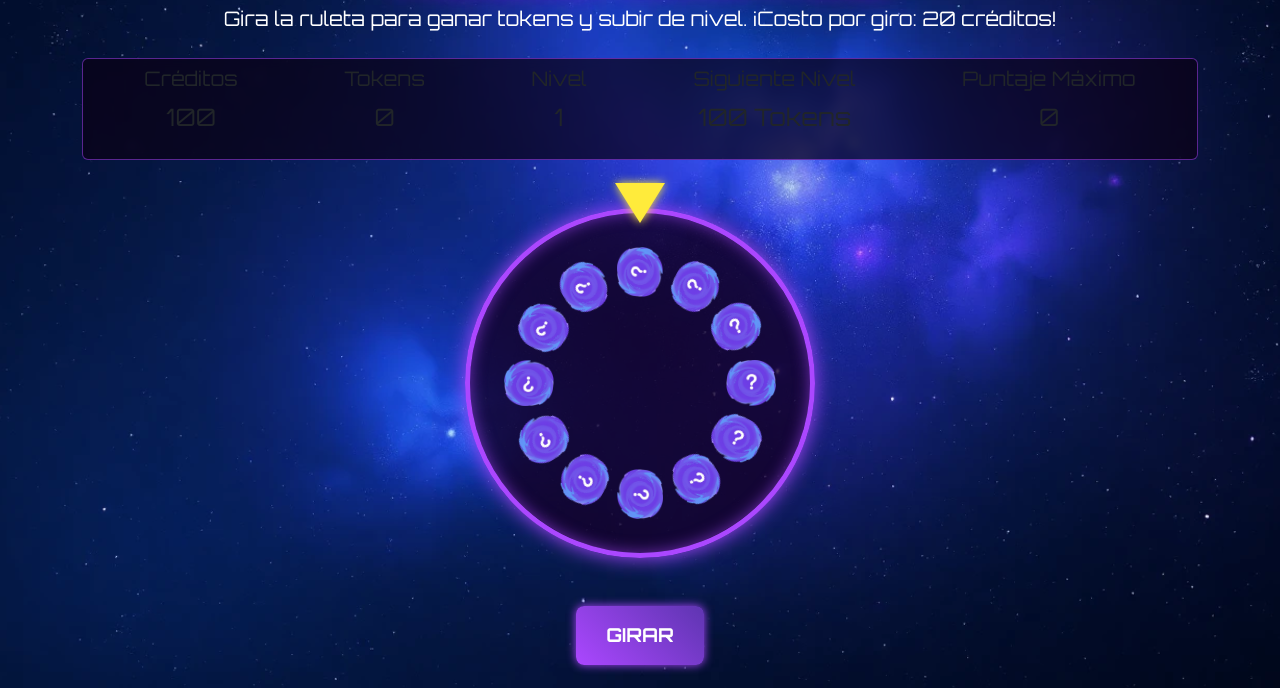
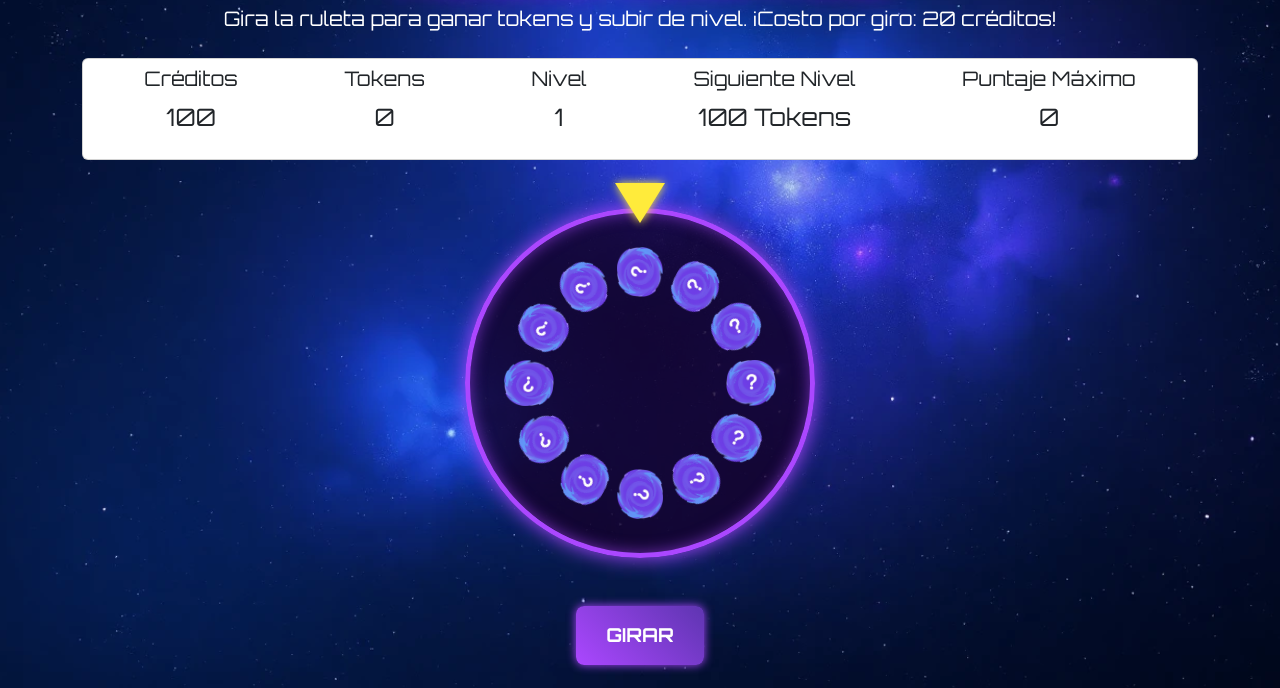
Before and after one commit to eduardoroblesespinosa/stonks, a plain HTML site: page index.html in a window 1280 px wide. Shown: the part 95-783 px from the top of the page. Drawn offline with nearby package versions, Linux system fonts and the light colour scheme; no server answers; a script that the page names is missing.

Commit message:
Update index.html

```diff
--- a/index.html
+++ b/index.html
@@ -13,7 +13,7 @@
         <h1 class="cosmic-title">Ruleta Cósmica</h1>
         <p class="lead">Gira la ruleta para ganar tokens y subir de nivel. ¡Costo por giro: 20 créditos!</p>
 
-        <div class="stats-bar card bg-dark-transparent my-4 p-2 d-flex flex-row justify-content-around">
+        <div class="stats-bar card my-4 p-2 d-flex flex-row justify-content-around">
             <div>
                 <h5>Créditos</h5>
                 <p id="credits-display" class="fs-4">100</p>
```
